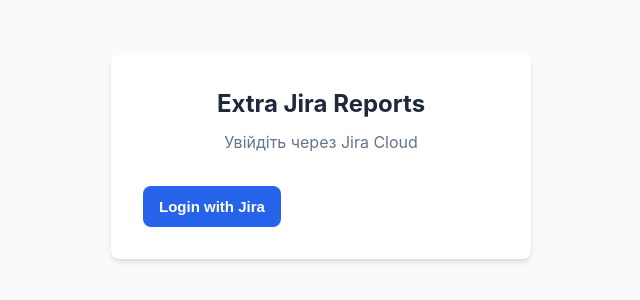
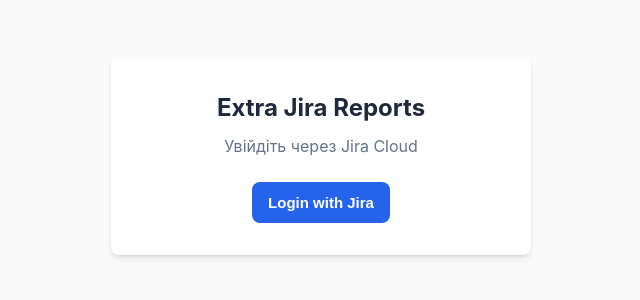
Before and after one commit to komarevych07/time_dashboard, a React (Vite) app: page / in a window 1280 px wide. Shown: the part 244-544 px from the top of the page, without its empty margins (319-959 px from the left). Built offline with nearby package versions, Linux system fonts and the light colour scheme; no server answers.

Commit message:
naming and margin fixes

```diff
--- a/index.html
+++ b/index.html
@@ -5,7 +5,7 @@
     <meta name="viewport" content="width=device-width, initial-scale=1.0" />
     <link rel="icon" type="image/svg+xml" href="./favicon.svg" />
     <meta name="description" content="Jira Sprint Dashboard" />
-    <title>Jira Sprint Dashboard</title>
+    <title>Extra Jira Reports</title>
   </head>
   <body>
     <div id="root"></div>
--- a/src/styles.css
+++ b/src/styles.css
@@ -105,7 +105,8 @@
 }
 
 .login-button {
-  margin-top: 8px;
+  display: block;
+  margin: 8px auto 0;
   padding: 12px 16px;
   font-size: 15px;
   font-weight: 600;
```
Also changed, not shown: 2 other files (tests, documents, lock files or other folders).
